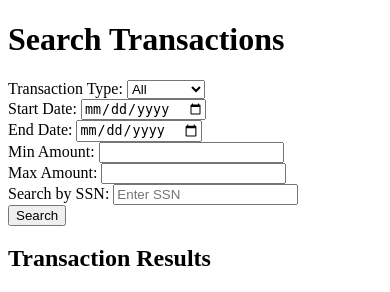
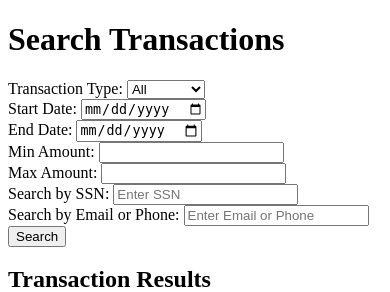
Before and after one commit to mgallo185/CS631Project, a Flask app: page /search_transactions in a window 390 px wide. Shown: the top 292 px of the page. Run offline with Flask 3, Linux system fonts and the light colour scheme; the visitor is signed in with stand-in values (Sample User, id 1); data that the repository does not hold is empty; parts of the project's set-up code (start-up, migrations or seed data) failed here and were passed over.

Commit message:
phone and email got removed, added it back

```diff
--- a/app.py
+++ b/app.py
@@ -661,13 +661,11 @@ def transfer_money_to_wallet():
 @app.route('/search_transactions', methods=['GET', 'POST'])
 @login_required
 def search_transactions():
-    # Default filters: All transactions for the logged-in user's SSN
     transactions = Transaction.query.filter(
         (Transaction.sender_wallet_id_ssn == current_user.SSN) |
         (Transaction.receiver_wallet_id_ssn == current_user.SSN)
     )
 
-    # Apply additional filters if provided
     if request.method == 'POST':
         transaction_type = request.form.get('transaction_type')
         start_date = request.form.get('start_date')
@@ -675,21 +673,19 @@ def search_transactions():
         amount_min = request.form.get('amount_min')
         amount_max = request.form.get('amount_max')
         ssn_filter = request.form.get('ssn_filter')  # Get SSN filter from form
+        email_phone = request.form.get('email_phone')  # Get Email/Phone filter from form
 
-        # Filter by transaction type
         if transaction_type:
             if transaction_type == "sent":
                 transactions = transactions.filter(Transaction.sender_wallet_id_ssn == current_user.SSN)
             elif transaction_type == "received":
                 transactions = transactions.filter(Transaction.receiver_wallet_id_ssn == current_user.SSN)
 
-        # Filter by date range
         if start_date:
             transactions = transactions.filter(Transaction.initiation_timestamp >= datetime.strptime(start_date, '%Y-%m-%d'))
         if end_date:
             transactions = transactions.filter(Transaction.initiation_timestamp <= datetime.strptime(end_date, '%Y-%m-%d'))
 
-        # Filter by amount range
         if amount_min:
             transactions = transactions.filter(Transaction.amount >= Decimal(amount_min))
         if amount_max:
@@ -702,7 +698,16 @@ def search_transactions():
                 (Transaction.receiver_wallet_id_ssn == ssn_filter)
             )
 
-    transactions = transactions.all()  # Execute the query
+        # Filter by Email or Phone (if provided)
+        if email_phone:
+            transactions = transactions.filter(
+                (Transaction.sender_wallet.email == email_phone) |
+                (Transaction.receiver_wallet.email == email_phone) |
+                (Transaction.sender_wallet.phone_number == email_phone) |
+                (Transaction.receiver_wallet.phone_number == email_phone)
+            )
+
+    transactions = transactions.all()
     return render_template('search_transactions.html', transactions=transactions)
 
 if __name__ == '__main__':
--- a/templates/search_transactions.html
+++ b/templates/search_transactions.html
@@ -26,9 +26,13 @@
         <label for="amount_max">Max Amount:</label>
         <input type="number" name="amount_max" step="0.01"><br>
 
-        <!-- New Input for SSN Search -->
+        <!-- Input for SSN Search -->
         <label for="ssn_filter">Search by SSN:</label>
         <input type="text" name="ssn_filter" id="ssn_filter" placeholder="Enter SSN"><br>
+
+        <!-- Input for Email or Phone Search -->
+        <label for="email_phone">Search by Email or Phone:</label>
+        <input type="text" name="email_phone" id="email_phone" placeholder="Enter Email or Phone"><br>
 
         <button type="submit">Search</button>
     </form>
```
